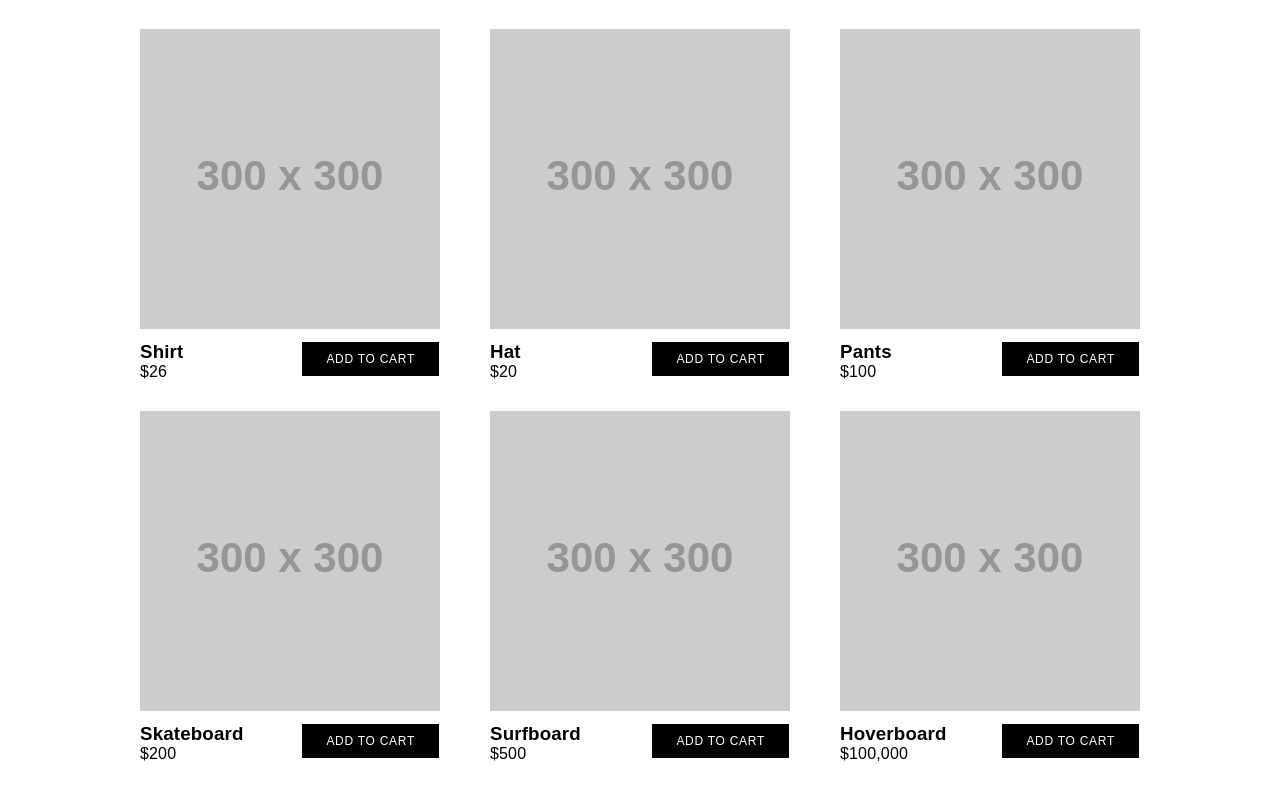
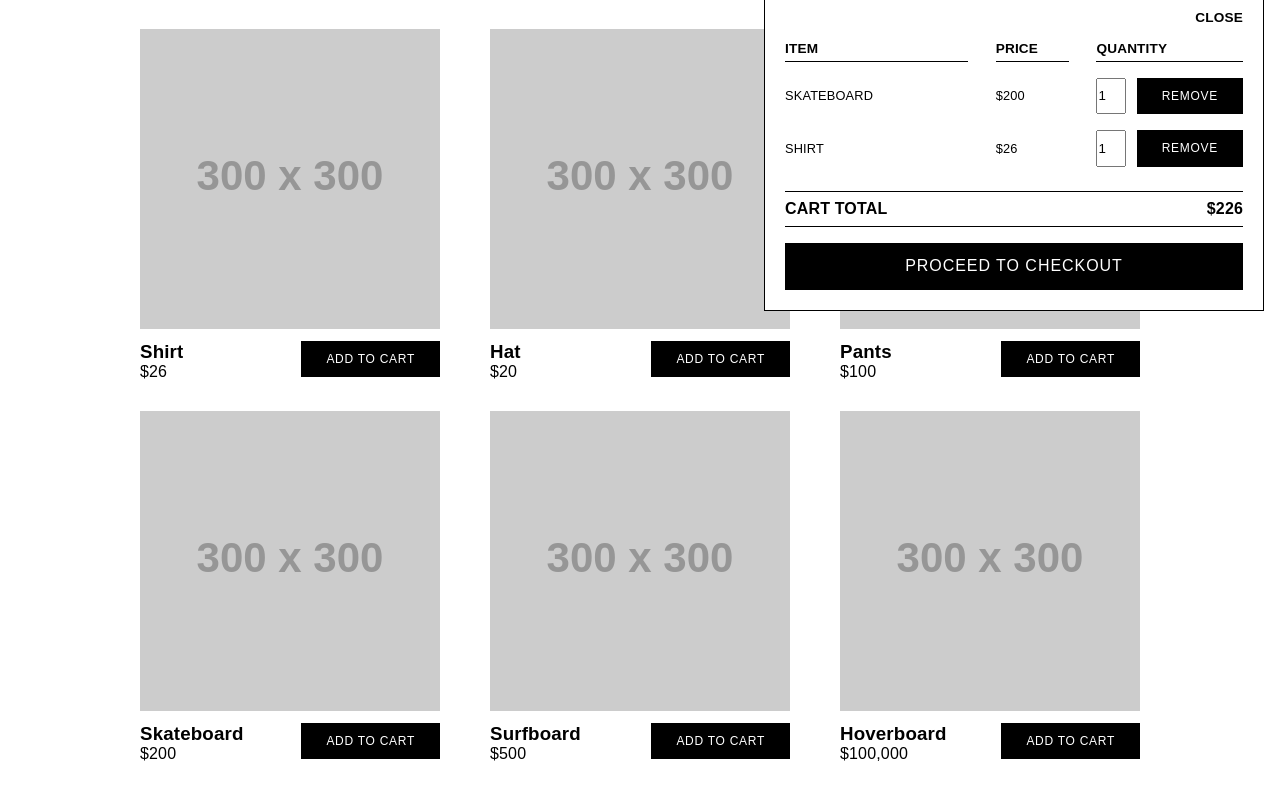
Before and after one commit to StrykerKent/simple-shop, a plain HTML site: page index.html in a window 1280 px wide. Shown: the part 51-844 px from the top of the page. Drawn offline with Linux system fonts and the light colour scheme; placeholder pictures from the web are drawn by us.

Commit message:
improved layout and style of cart. improved text logo.

```diff
--- a/css/style.css
+++ b/css/style.css
@@ -13,6 +13,16 @@ body {
 
 nav {
   height: 3rem;
+  display: flex;
+  justify-content: center;
+}
+
+.brand {
+  letter-spacing: -0.025rem;
+}
+
+.brandSecond {
+  font-weight: 600;
 }
 
 .container {
@@ -24,11 +34,6 @@ nav {
 nav .container .row {
   align-items: center;
   justify-content: space-between;
-}
-
-nav {
-  display: flex;
-  justify-content: center;
 }
 
 main {
@@ -62,12 +67,10 @@ main {
 }
 
 .btn_shop {
-  /* border-radius: 300px; */
   background: black;
-  border: 1px solid #fff;
+  border: 1px solid #000;
   color: white;
   cursor: pointer;
-  /* transition: 0.2s; */
   transition: 0.2s background-color linear, 0.2s color linear;
   text-transform: uppercase;
   font-weight: 400;
@@ -76,7 +79,6 @@ main {
 }
 
 .btn_shop:hover {
-  /* border-radius: 300px; */
   background: white;
   color: #000;
   border: 1px solid #000;
@@ -87,10 +89,11 @@ main {
   font-size: 1.25rem;
 }
 
-.cart {
+.cart_text {
   text-transform: uppercase;
   font-size: 0.85rem;
   font-weight: 700;
+  cursor: pointer;
 }
 
 .badge {
@@ -110,6 +113,92 @@ main {
 .badge_light {
   color: #000;
   background-color: #ccc;
+}
+
+.cart {
+  position: absolute;
+  right: 16px;
+  top: 40px;
+  background: white;
+  padding: 20px;
+  border: 1px solid black;
+  width: 500px;
+}
+
+.close_cart {
+  display: flex;
+  justify-content: flex-end;
+  width: 100%;
+  cursor: pointer;
+}
+
+.hide {
+  display: none;
+}
+
+.quantity_width {
+  width: 30px;
+}
+
+.container.cart_container {
+  flex-direction: column;
+  width: 100%;
+  margin: 0 0 0 0;
+}
+
+.row.cart_row {
+  justify-content: space-between;
+  align-items: center;
+}
+
+.row.cart_row div:nth-child(1) {
+  width: 40%;
+}
+
+.row.cart_row div:nth-child(2) {
+  width: 16%;
+}
+
+.row.cart_row div:nth-child(3) {
+  width: 32%;
+}
+
+.underline {
+  padding-bottom: 0.3rem;
+  border-bottom: 1px solid #000;
+}
+
+.mt-3 {
+  margin-top: 1rem;
+}
+
+.mt-5 {
+  margin-top: 1.5rem;
+}
+
+.item_text {
+  font-weight: 500;
+  font-size: 0.8rem;
+}
+
+.cart_quantity {
+  display: flex;
+  justify-content: space-between;
+}
+
+.row.cart_row.total_row {
+  border-top: 1px solid #000;
+  border-bottom: 1px solid #000;
+  font-size: 1rem;
+  padding: 0.5rem 0;
+}
+
+.total {
+  text-align: right;
+}
+
+.checkout {
+  font-size: 1rem;
 }
 
 /* // X-Small devices (portrait phones, less than 576px) */
--- a/index.html
+++ b/index.html
@@ -14,8 +14,8 @@
     <nav>
       <div class="container">
         <div class="row">
-          <div class="brand">Simple Shop</div>
-          <div class="cart" id="cart">Cart <span class="badge badge_light" id="shop_badge">0</span></div>
+          <div class="brand">Simple<span class="brandSecond">Shop</span></div>
+          <div class="cart_text" id="cart_btn">Cart <span class="badge badge_light" id="shop_badge">2</span></div>
         </div>
       </div>
     </nav>
@@ -31,7 +31,7 @@
               <div class="price">$26</div>
             </div>
             <div class="right">
-              <button class="btn btn_shop" id="btn_shop">Add to Cart</button>
+              <button class="btn btn_shop" id="add_to_cart_1" data-id="1">Add to Cart</button>
             </div>
           </div>
         </div>
@@ -43,7 +43,7 @@
               <div class="price">$20</div>
             </div>
             <div class="right">
-              <button class="btn btn_shop" id="btn_shop">Add to Cart</button>
+              <button class="btn btn_shop" id="add_to_cart_2" data-id="2">Add to Cart</button>
             </div>
           </div>
         </div>
@@ -55,7 +55,7 @@
               <div class="price">$100</div>
             </div>
             <div class="right">
-              <button class="btn btn_shop" id="btn_shop">Add to Cart</button>
+              <button class="btn btn_shop" id="add_to_cart_3" data-id="3">Add to Cart</button>
             </div>
           </div>
         </div>
@@ -67,7 +67,7 @@
               <div class="price">$200</div>
             </div>
             <div class="right">
-              <button class="btn btn_shop" id="btn_shop">Add to Cart</button>
+              <button class="btn btn_shop" id="add_to_cart_4" data-id="4">Add to Cart</button>
             </div>
           </div>
         </div>
@@ -79,7 +79,7 @@
               <div class="price">$500</div>
             </div>
             <div class="right">
-              <button class="btn btn_shop" id="btn_shop">Add to Cart</button>
+              <button class="btn btn_shop" id="add_to_cart_5" data-id="5">Add to Cart</button>
             </div>
           </div>
         </div>
@@ -91,13 +91,48 @@
               <div class="price">$100,000</div>
             </div>
             <div class="right">
-              <button class="btn btn_shop" id="btn_shop">Add to Cart</button>
+              <button class="btn btn_shop" id="add_to_cart_6" data-id="6">Add to Cart</button>
             </div>
           </div>
         </div>
       </div>
     </div>
   </main>
+  <section class="cart cart_text" id="cart">
+    <div class="container cart_container">
+      <div class="cart_main" id="cart_main">
+        <div class="row cart_row">
+          <p class="close_cart" id="close_cart">Close</p>
+        </div>
+        <div class="row cart_row mt-3">
+          <div class="underline">Item</div>
+          <div class="underline">Price</div>
+          <div class="underline">Quantity</div>
+        </div>
+        <div class="row cart_row item_text mt-3" data-line_number="1">
+          <div>Skateboard</div>
+          <div>$200</div>
+          <div class="cart_quantity">
+            <input type="number" value="1" class="quantity_width">
+            <button id="remove1" class="btn btn_shop">REMOVE</button>
+          </div>
+        </div>
+        <div class="row cart_row item_text mt-3" data-line_number="2">
+          <div>Shirt</div>
+          <div>$26</div>
+          <div class="cart_quantity">
+            <input type="number" value="1" class="quantity_width">
+            <button id="remove2" class="btn btn_shop">REMOVE</button>
+          </div>
+        </div>
+      </div>
+      <div class="row cart_row total_row mt-5" id="total_row">
+        <div>Cart Total</div>
+        <div class="total" id="total">$226</div>
+      </div>
+      <button id="checkout" class="btn btn_shop mt-3 checkout">Proceed To Checkout</button>
+    </div>
+  </section>
   <script src="/js/script.js"></script>
 </body>
 
```
